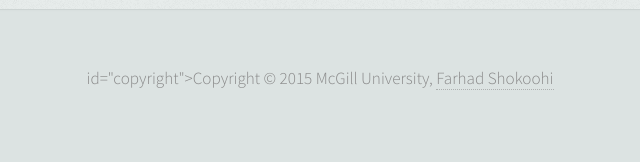
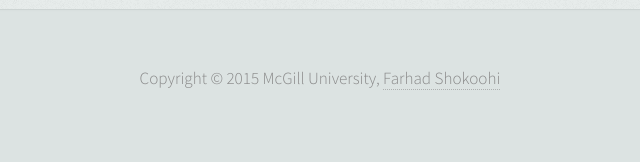
Before and after one commit to shokoohi/MyWebsite2, a plain HTML site: page index.html in a window 1280 px wide. Shown: the part 6167-6329 px from the top of the page, 448-1088 px from the left. Drawn offline with Linux system fonts and the light colour scheme; files whose address does not match are found by name.

Commit message:
Update index.html

```diff
--- a/index.html
+++ b/index.html
@@ -308,7 +308,7 @@
 
 				<!-- Copyright -->
 					<ul class="copyright">
-						<li> id="copyright">Copyright &copy; 2015 McGill University, <a href="http://math.mcgill.ca/farhad">Farhad Shokoohi</a> </li>
+						<li> Copyright &copy; 2015 McGill University, <a href="http://math.mcgill.ca/farhad">Farhad Shokoohi</a> </li>
 					</ul>
 
 			</div>
```
